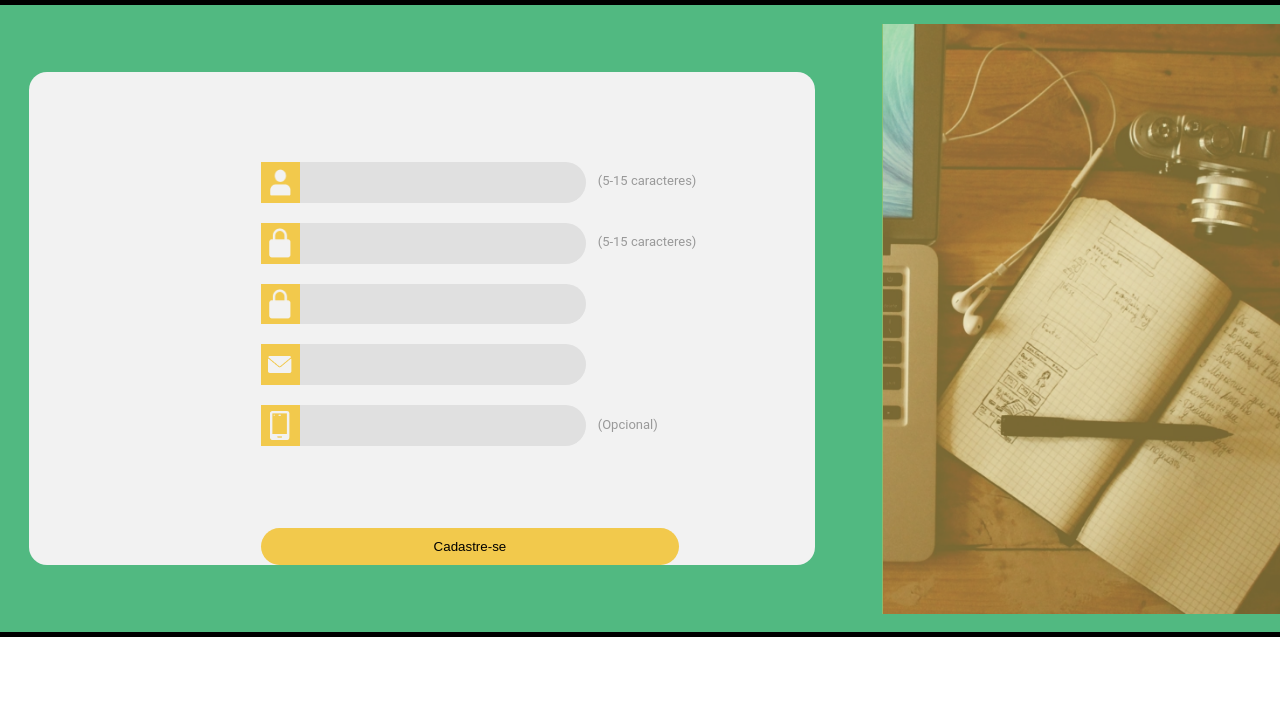
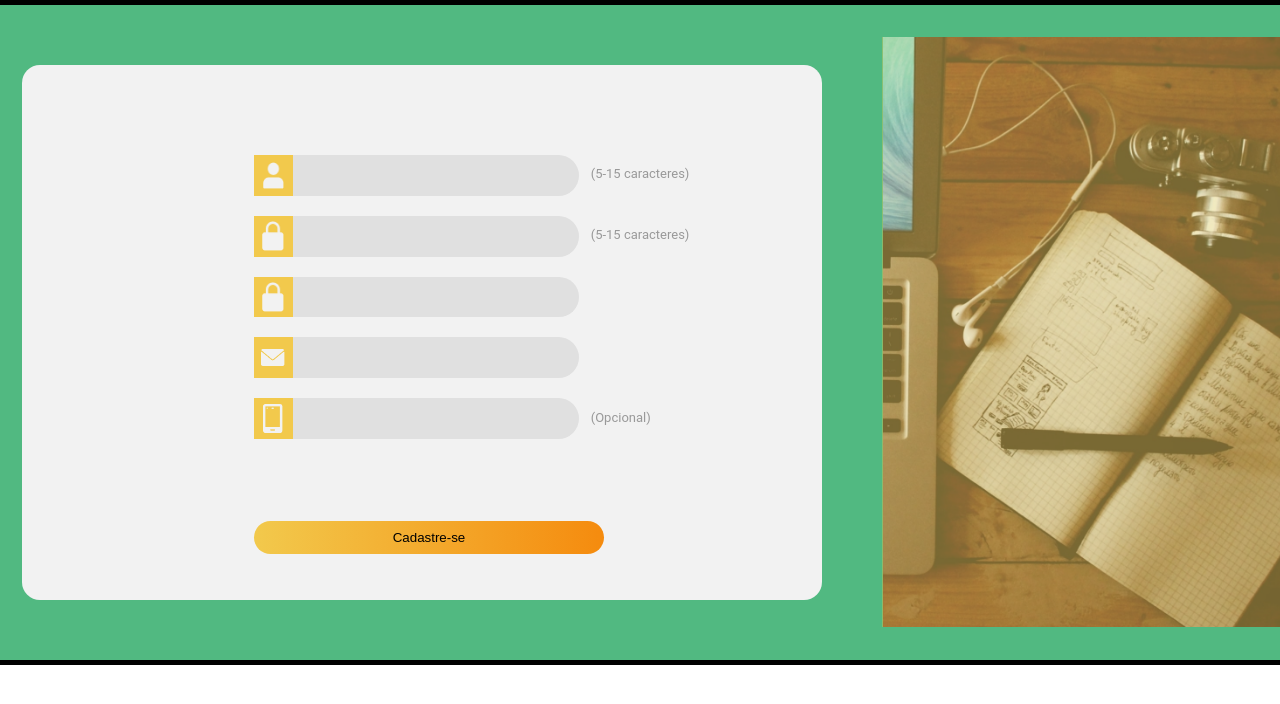
Before and after one commit to italoitalo/ree, a React (Create React App) app: page / in a window 1280 px wide. Shown: the top 704 px of the page. Built offline with nearby package versions, Linux system fonts and the light colour scheme.

Commit message:
alteraçoes feitas no formCadastro

```diff
--- a/package.json
+++ b/package.json
@@ -32,4 +32,5 @@
       "last 1 safari version"
     ]
   }
+
 }
--- a/src/components/formCadastro.js
+++ b/src/components/formCadastro.js
@@ -85,7 +85,7 @@ const SectionForm = styled.section`
     align-items:center;
     justify-content:space-between;
 
-    margin:67px;
+    margin:60px;
     border-radius:18px;
     min-width:733.11px;
 
@@ -142,11 +142,12 @@ const Input = styled.input`
 
 const Button = styled.button`
     display:block;
-    min-width:32.64350797266515vw;
-    min-height:4.682232346241458vh;
-    background: #F2C94C;
+    min-width:21.875rem;
+    min-height:2.0625rem;
+    background:linear-gradient(to right, #F2C94C, #F58B0E);
     margin-left:190px;
-    margin-top:5.1181rem;
+    margin-bottom:45.7px;
+    margin-top:81.89px;
 
 `;
 const DivImg = styled.div`
```
